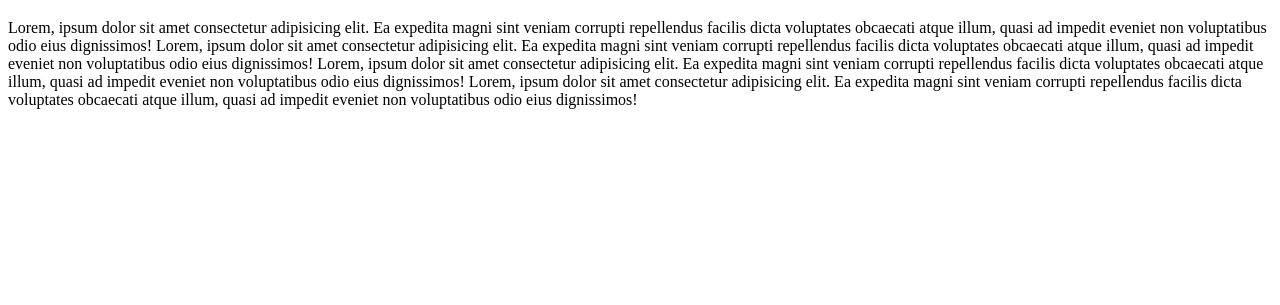
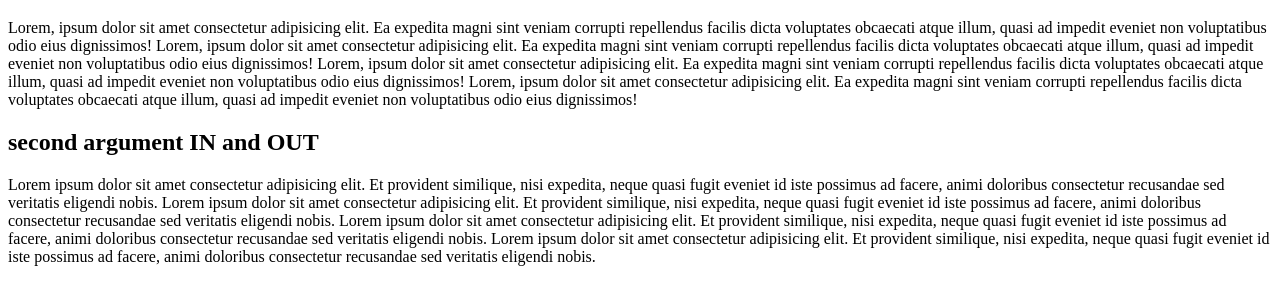
Before and after one commit to Wlmserick/first-github, a plain HTML site: page index.html in a window 1280 px wide. Shown: the part 61-366 px from the top of the page. Drawn offline with Linux system fonts and the light colour scheme.

Commit message:
bootcamp

```diff
--- a/index.html
+++ b/index.html
@@ -25,11 +25,24 @@
         quasi ad impedit eveniet non voluptatibus odio eius dignissimos!
     </p>
 
+<h2>
+    second argument IN  and OUT
+</h2>
 
-
-
-
-
+<P>
+    Lorem ipsum dolor sit amet consectetur adipisicing elit. Et provident similique, nisi expedita,
+    neque quasi fugit eveniet id iste possimus ad facere,
+    animi doloribus consectetur recusandae sed veritatis eligendi nobis.
+    Lorem ipsum dolor sit amet consectetur adipisicing elit. Et provident similique, nisi expedita,
+    neque quasi fugit eveniet id iste possimus ad facere,
+    animi doloribus consectetur recusandae sed veritatis eligendi nobis.
+    Lorem ipsum dolor sit amet consectetur adipisicing elit. Et provident similique, nisi expedita,
+    neque quasi fugit eveniet id iste possimus ad facere,
+    animi doloribus consectetur recusandae sed veritatis eligendi nobis.
+    Lorem ipsum dolor sit amet consectetur adipisicing elit. Et provident similique, nisi expedita,
+    neque quasi fugit eveniet id iste possimus ad facere,
+    animi doloribus consectetur recusandae sed veritatis eligendi nobis.
+</P>
 
 
 
```
